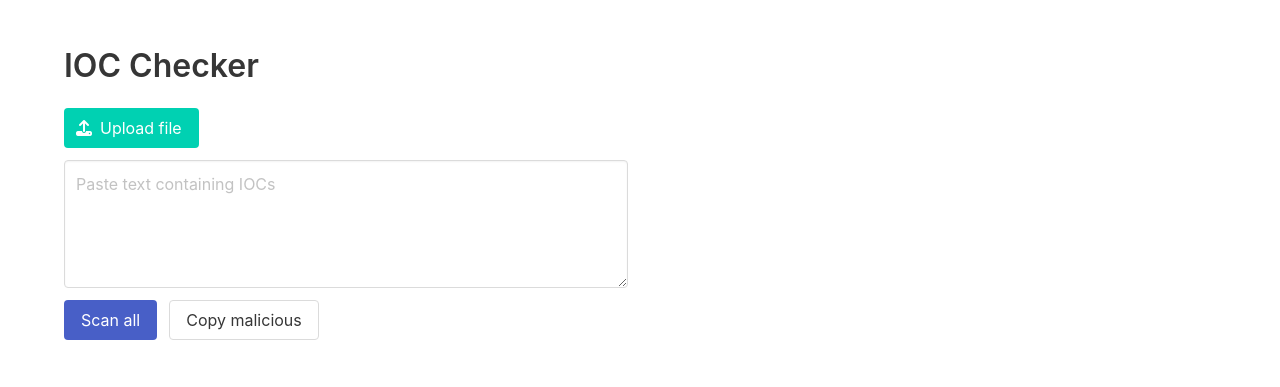
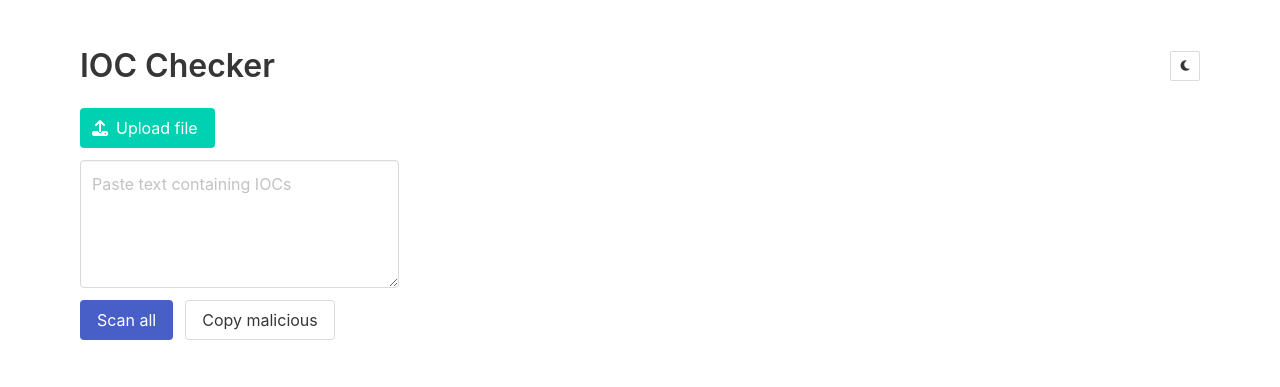
Before and after one commit to hotstone228/ioc-checker-playwright, a FastAPI app: page / in a window 1280 px wide. Shown: the top 387 px of the page. Run offline with FastAPI, Linux system fonts and the light colour scheme; parts of the project's set-up code (start-up, migrations or seed data) failed here and were passed over.

Commit message:
Add theme toggle and handle missing IOCs

```diff
--- a/ioc_checker/templates/index.html
+++ b/ioc_checker/templates/index.html
@@ -6,11 +6,16 @@
     <link rel="stylesheet" href="https://cdn.jsdelivr.net/npm/bulma@0.9.4/css/bulma.min.css">
     <link rel="stylesheet" href="https://cdnjs.cloudflare.com/ajax/libs/font-awesome/6.4.0/css/all.min.css">
 </head>
-<body class="section">
-<div class="container">
-    <h1 class="title">IOC Checker</h1>
-    <div class="columns">
-        <div class="column is-half">
+<body class="section" id="body">
+<div class="container is-fluid">
+    <div class="level">
+        <div class="level-left"><h1 class="title">IOC Checker</h1></div>
+        <div class="level-right">
+            <button class="button is-small" id="theme-toggle"><span class="icon"><i class="fas fa-moon"></i></span></button>
+        </div>
+    </div>
+    <div class="columns" id="main-columns">
+        <div class="column" id="left-column" style="flex:0 0 30%;max-width:30%">
             <div class="field">
                 <div class="control">
                     <button class="button is-primary" id="upload-btn">
@@ -34,9 +39,15 @@
                 </div>
             </div>
         </div>
-        <div class="column is-half" id="ioc-columns"></div>
+        <div class="column" id="ioc-columns" style="flex:0 0 70%;max-width:70%"></div>
     </div>
 </div>
+
+<style>
+body.dark { background-color:#222; color:#f5f5f5; }
+body.dark .box { background-color:#2b2b2b; color:#f5f5f5; }
+body.dark .textarea { background-color:#2b2b2b; color:#f5f5f5; }
+</style>
 
 <script>
 let parsedData = {};
@@ -143,10 +154,23 @@ function poll(id, statusElem){
             if(mal > 0) statusElem.dataset.malicious = 'true';
             statusElem.innerHTML = `<span class="icon has-text-success"><i class="fas fa-check"></i></span> rep ${data.result.reputation}, ${mal}/${total} detections${tags}`;
         }else if(data.status === 'error'){
-            statusElem.innerHTML = `<span class="icon has-text-danger"><i class="fas fa-exclamation-triangle"></i></span> error`;
+            statusElem.innerHTML = `<span class="icon has-text-danger"><i class="fas fa-exclamation-triangle"></i></span> ${data.error || 'error'}`;
         }
     });
 }
+
+const toggle = document.getElementById('theme-toggle');
+toggle.addEventListener('click', () => {
+    document.body.classList.toggle('dark');
+    const icon = toggle.querySelector('i');
+    if(document.body.classList.contains('dark')){
+        icon.classList.remove('fa-moon');
+        icon.classList.add('fa-sun');
+    } else {
+        icon.classList.remove('fa-sun');
+        icon.classList.add('fa-moon');
+    }
+});
 </script>
 </body>
 </html>
```
Also changed, not shown: ioc_checker/virustotal.py (+8 -1 lines), tests/test_not_found.py (added, +18 -0 lines), README.md.
